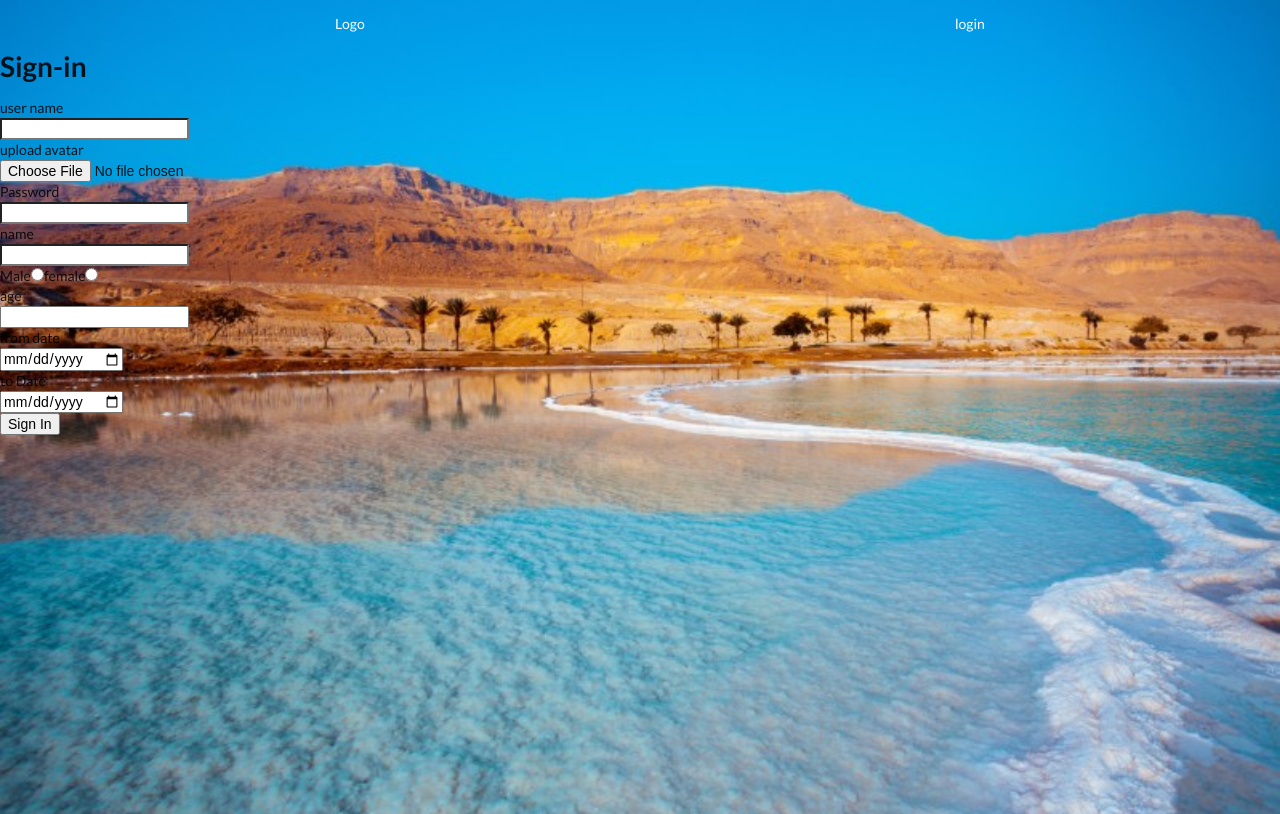
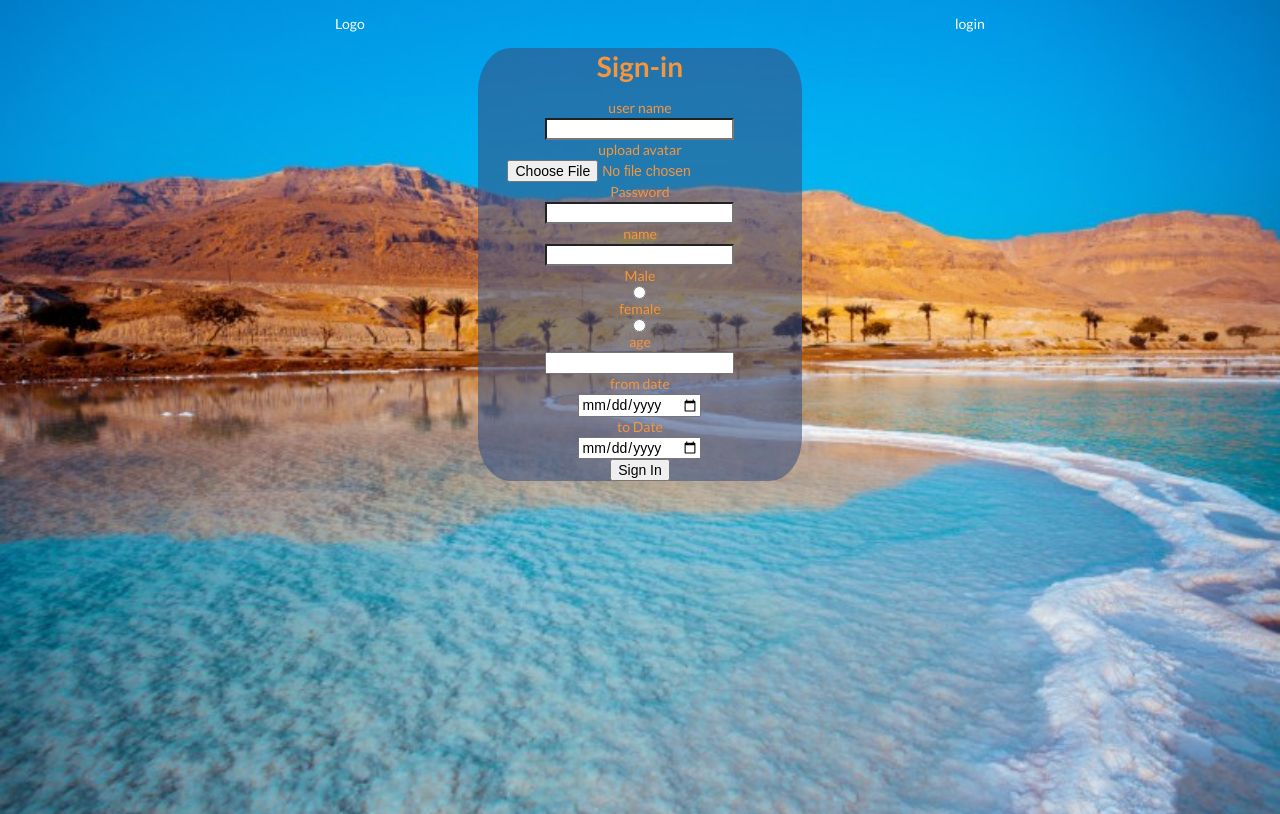
Before and after one commit to ibarkay/RoofBud, a React (Create React App) app in the folder client/roofbud/: page /#/sign in a window 1280 px wide. Built offline with nearby package versions, Linux system fonts and the light colour scheme.

Commit message:
more CSS ui

```diff
--- a/client/roofbud/src/App.js
+++ b/client/roofbud/src/App.js
@@ -13,7 +13,7 @@ const App = () => {
 			<div>
 				<ul className="header">
 					<li>
-						<a href="/#/home">Logo</a>
+						<a href="/#/">Logo</a>
 					</li>
 					<li>
 						<a href="/#/login">login</a>
@@ -33,7 +33,7 @@ const App = () => {
 					<Route path="/sign" exact component={Sign} />
 					<Route path="/profile" exact component={Profile} />
 					<Route path="/match" exact component={Match} />
-					<Route path="/home" exact component={Home} />
+					<Route path="/" exact component={Home} />
 				</div>
 			</div>
 		</HashRouter>
--- a/client/roofbud/src/CSS/app.css
+++ b/client/roofbud/src/CSS/app.css
@@ -8,6 +8,7 @@
 li {
 	list-style-type: none;
 }
+
 a {
 	color: var(--white);
 }
@@ -37,15 +38,35 @@ body {
 	border-radius: 20%;
 	background: var(--orange);
 	text-decoration: none;
-	opacity: 40%;
 }
 
 .home-container a:hover {
 	color: var(--white);
 	background-color: var(--orange-dark);
-	opacity: 70%;
 }
 .home-container h1 {
 	font-size: 2.5rem;
 	color: var(--white);
 }
+
+.holder {
+	/* background: black; */
+	height: 80%;
+	display: flex;
+	justify-content: center;
+	flex-direction: column;
+	align-items: center;
+	text-align: center;
+	color: var(--orange-dark);
+}
+
+.back-bg {
+	background: #39518193;
+	width: 40ch;
+	border-radius: 10%;
+}
+.fsize {
+	display: flex;
+	align-items: center;
+	justify-content: center;
+}
--- a/client/roofbud/src/pages/Sign.js
+++ b/client/roofbud/src/pages/Sign.js
@@ -60,44 +60,46 @@ const Sign = () => {
 	const handleUpload = () => {};
 	// -------------------jsx--------------------
 	return (
-		<div>
+		<div className="fsize">
+			<div className="back-bg">
+				<div className="holder">
 					<h1>Sign-in</h1>
 					<label htmlFor="username">user name</label>
-			<br />
+
 					<input
 						onChange={(e) => setUsername(e.target.value)}
 						type="text"
 						name=""
 						id="username"
 					/>
-			<br />
+
 					<label htmlFor="avatar">upload avatar</label>
-			<br />
+
 					<input
 						type="file"
 						onChange={(e) => handleSelectFile(e)}
 						name="avatar"
 						id="avatar"
 					/>
-			<br />
+
 					<label htmlFor="password">Password</label>
-			<br />
+
 					<input
 						onChange={(e) => setPassword(e.target.value)}
 						type="password"
 						name=""
 						id="password"
 					/>
-			<br />
+
 					<label htmlFor="name">name</label>
-			<br />
+
 					<input
 						onChange={(e) => setName(e.target.value)}
 						type="text"
 						name=""
 						id="name"
 					/>
-			<br />
+
 					<label htmlFor="male">Male</label>
 					<input
 						onChange={(e) => setGender(e.target.value)}
@@ -114,36 +116,38 @@ const Sign = () => {
 						id="female"
 						value={false}
 					/>
-			<br />
+
 					<label htmlFor="age">age</label>
-			<br />
+
 					<input
 						onChange={(e) => setAge(e.target.value)}
 						type="number"
 						name=""
 						id="age"
 					/>
-			<br />
+
 					<label htmlFor="fromDate">from date</label>
-			<br />
+
 					<input
 						onChange={(e) => setFromDate(e.target.value)}
 						type="date"
 						name=""
 						id="fromDate"
 					/>
-			<br />
+
 					<label htmlFor="toDate">to Date</label>
-			<br />
+
 					<input
 						onChange={(e) => setToDate(e.target.value)}
 						type="date"
 						name="toDate"
 						id=""
 					/>
-			<br />
+
 					<button onClick={() => handleSignIn()}>Sign In</button>
 					<p>{status}</p>
+				</div>
+			</div>
 		</div>
 	);
 };
```
Lines whose indentation alone changed are shown as unchanged.
